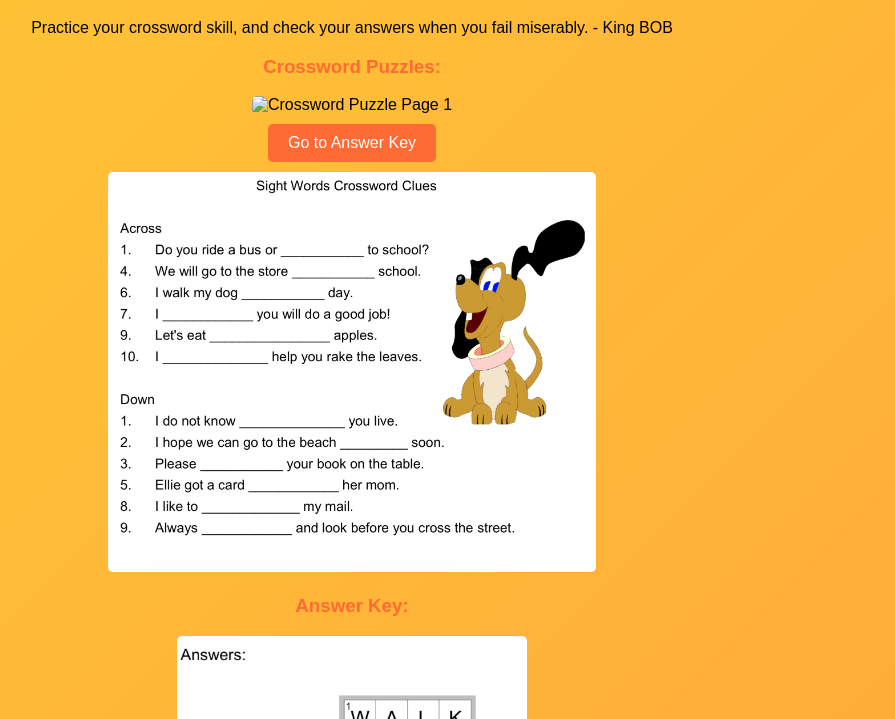
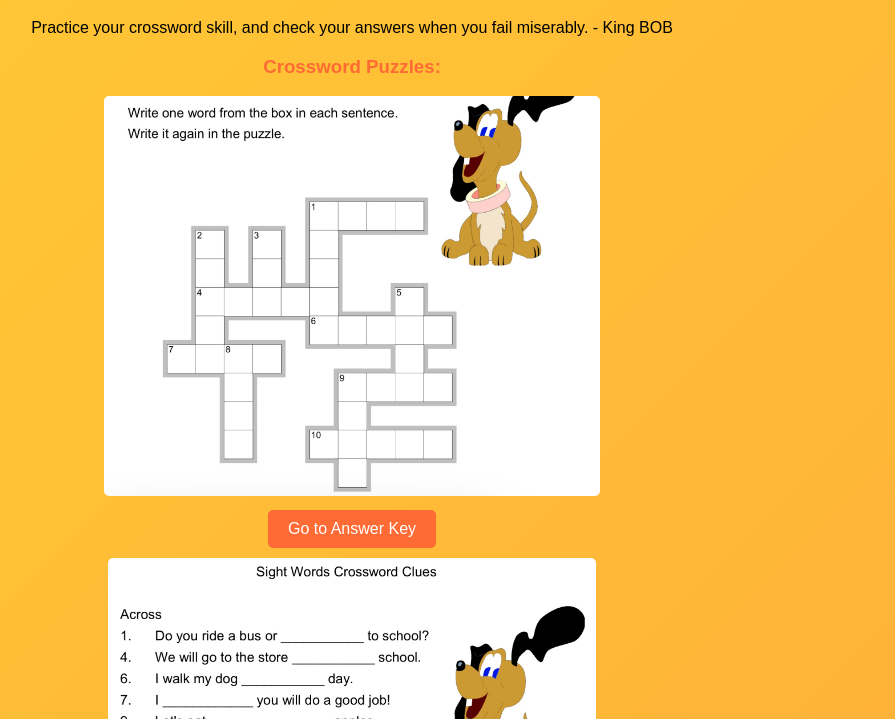
Before and after one commit to Nithiik0721/Nithiik0721.github.io, a plain HTML site: page index.html in a window 1280 px wide. Shown: the part 81-800 px from the top of the page, without its empty margins (288-1183 px from the left). Drawn offline with Linux system fonts and the light colour scheme.

Commit message:
Update index.html

```diff
--- a/index.html
+++ b/index.html
@@ -15,7 +15,7 @@
             <h3>Crossword Puzzles:</h3>
         </div>
         <div id="puzzle-images">
-            <img src=IMG_2532.jpeg" alt="Crossword Puzzle Page 1"/>
+            <img src="IMG_2532.jpeg" alt="Crossword Puzzle Page 1"/>
             <br/>
             <a href="#answers">Go to Answer Key</a>
             <br/>
```
